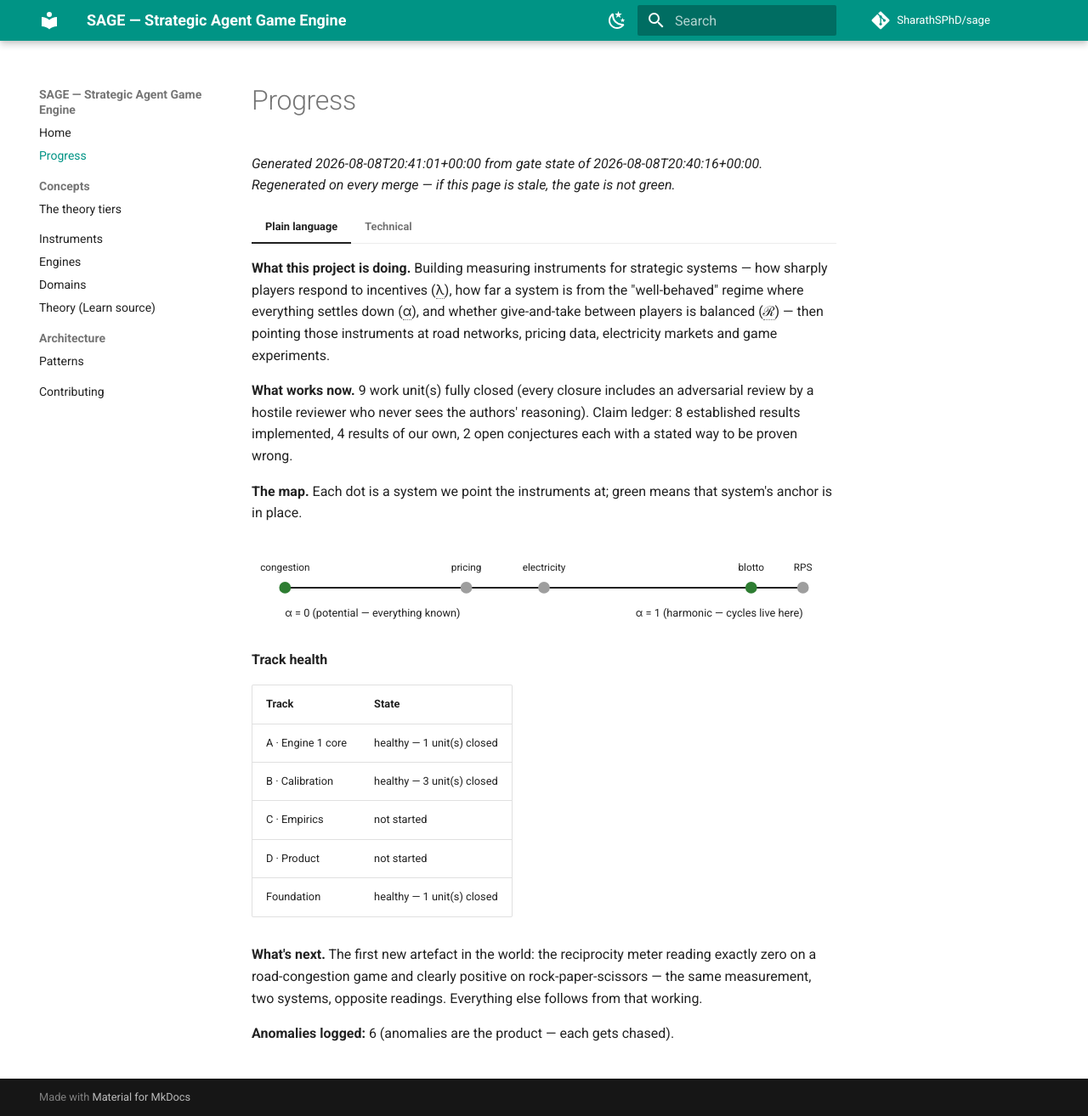
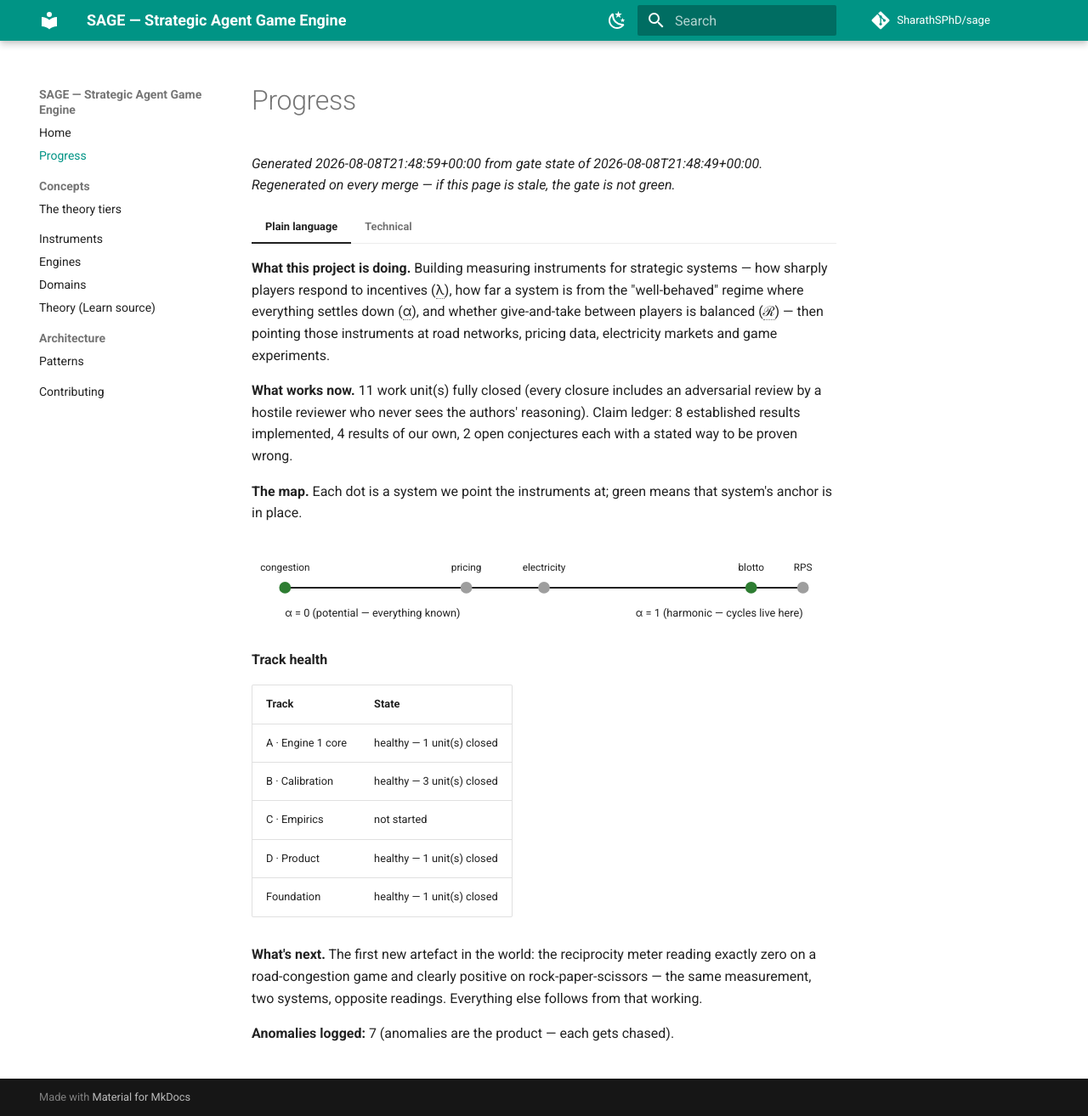
Before and after one commit to SharathSPhD/sage, an MkDocs documentation site: the page built from docs/progress/index.md, in a window 1280 px wide and 1314 px high. Shown: the whole window at 85% size. Built offline with MkDocs 1.6.1 and Material for MkDocs 9.7.7, drawn with Linux system fonts in a browser that asks for light colours; comment, search, counter and statistics services are not loaded.

Commit message:
docs(dashboard): twelve gates green — decoupling, paper, api (units: science.decoupling, api.core)
Co-Authored-By: Claude Fable 5 <noreply@anthropic.com>

```diff
--- a/docs/progress/index.md
+++ b/docs/progress/index.md
@@ -1,12 +1,12 @@
 # Progress
 
-*Generated 2026-08-08T20:41:01+00:00 from gate state of 2026-08-08T20:40:16+00:00. Regenerated on every merge — if this page is stale, the gate is not green.*
+*Generated 2026-08-08T21:48:59+00:00 from gate state of 2026-08-08T21:48:49+00:00. Regenerated on every merge — if this page is stale, the gate is not green.*
 
 === "Plain language"
 
     **What this project is doing.** Building measuring instruments for strategic systems — how sharply players respond to incentives (<abbr title="logit precision: how strongly payoff differences translate into choice probabilities">λ</abbr>), how far a system is from the "well-behaved" regime where everything settles down (<abbr title="harmonic fraction of the **normalised** game: ‖u^H‖/(‖u^P‖+‖u^H‖) ∈ [0,1] from the Candogan flow decomposition">α</abbr>), and whether give-and-take between players is balanced (<abbr title="‖χ^eq − χ^eqᵀ‖_F / ‖χ^eq + χ^eqᵀ‖_F">ℛ</abbr>) — then pointing those instruments at road networks, pricing data, electricity markets and game experiments.
 
-    **What works now.** 9 work unit(s) fully closed (every closure includes an adversarial review by a hostile reviewer who never sees the authors' reasoning). Claim ledger: 8 established results implemented, 4 results of our own, 2 open conjectures each with a stated way to be proven wrong.
+    **What works now.** 11 work unit(s) fully closed (every closure includes an adversarial review by a hostile reviewer who never sees the authors' reasoning). Claim ledger: 8 established results implemented, 4 results of our own, 2 open conjectures each with a stated way to be proven wrong.
 
     **The map.** Each dot is a system we point the instruments at; green means that system's anchor is in place.
 
@@ -19,12 +19,12 @@
     | A · Engine 1 core | healthy — 1 unit(s) closed |
     | B · Calibration | healthy — 3 unit(s) closed |
     | C · Empirics | not started |
-    | D · Product | not started |
+    | D · Product | healthy — 1 unit(s) closed |
     | Foundation | healthy — 1 unit(s) closed |
 
     **What's next.** The first new artefact in the world: the reciprocity meter reading exactly zero on a road-congestion game and clearly positive on rock-paper-scissors — the same measurement, two systems, opposite readings. Everything else follows from that working.
 
-    **Anomalies logged:** 6 (anomalies are the product — each gets chased).
+    **Anomalies logged:** 7 (anomalies are the product — each gets chased).
 
 === "Technical"
 
@@ -50,6 +52,7 @@
     - `branch_agreement` (correctness) — passed, unit `solve.branch`
     - `chain_comovement` (statistical) — passed, unit `dynamics.exact`
     - `chi_fd_agreement` (correctness) — passed, unit `finite.response.reciprocity`
+    - `decoupling_mechanism` (statistical) — passed, unit `science.decoupling`
     - `equilibrium_reads_zero` (correctness) — passed, unit `dynamics.exact`
     - `gambit_agreement` (correctness) — passed, unit `solve.advanced`
     - `gibbs_agreement` (correctness) — passed, unit `dynamics.exact`
```
Also changed, not shown: other parts of docs/progress/index.md (+2 -0 lines), 1 other file.
